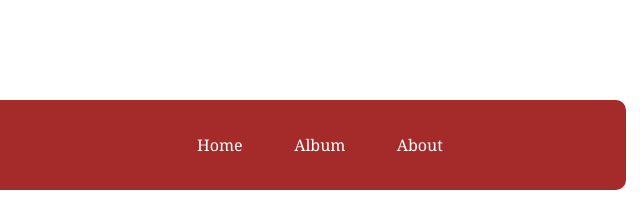
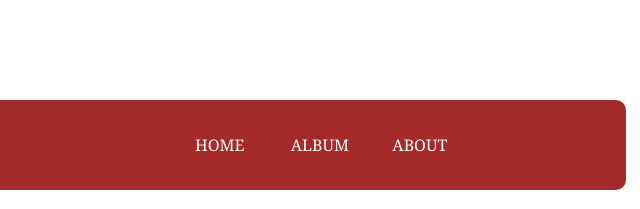
Before and after one commit to simonkairu/Photography-Landing-page, a plain HTML site: page index.html in a window 1280 px wide. Shown: the top 209 px of the page, 534-1174 px from the left. Drawn offline with Linux system fonts and the light colour scheme.

Commit message:
changed the content of the header

```diff
--- a/index.html
+++ b/index.html
@@ -14,9 +14,9 @@
             <h1>GALLERY</h1>
             <ul>
 
-               <li>Home</li>
-               <li>Album</li>
-               <li>About</li>
+               <li>HOME</li>
+               <li>ALBUM</li>
+               <li>ABOUT</li>
             </ul>
         </header>
 
```
